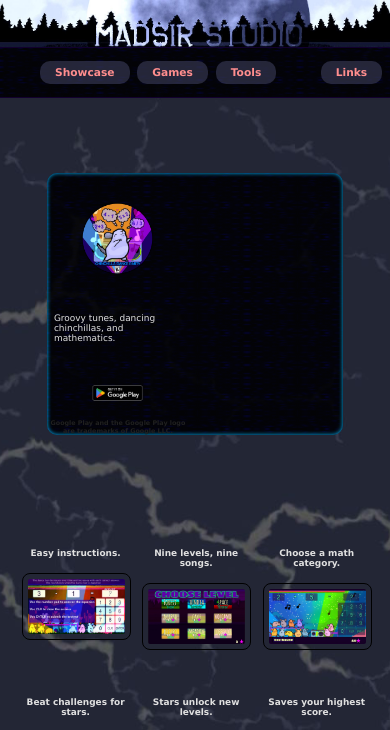
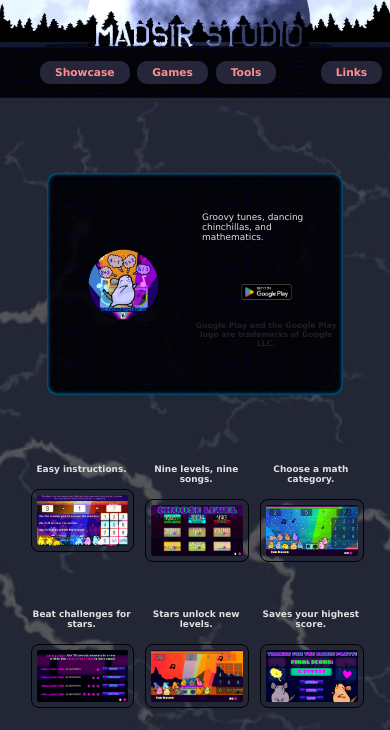
Before and after one commit to Madsir/madsirstudio.github.io, a Jekyll site: the page built from chinchillin/index.html, in a window 390 px wide. Shown: the top 730 px of the page. Built offline with Jekyll 4.4.1, drawn with Linux system fonts in a browser that asks for light colours.

Commit message:
Update index.html

```diff
--- a/chinchillin/index.html
+++ b/chinchillin/index.html
@@ -72,10 +72,11 @@
     font-size: 0.7em;
   }
   h6 {
-     font-size: 0.3em;
+     font-size: 0.5vw;
   }
   .demo{
 	visibility: hidden;
+	  display: none;
   }
 }
 .around {
@@ -94,7 +95,7 @@
 }
 h6 {
   color: #202020;
-  font-size: 0.5em;
+  font-size: 0.6em;
   text-align: center;
 }
 </style>
@@ -108,6 +109,7 @@
 	<div class="around">
 		<br>
 		<br>
+	   <div class="center">
 		<div class="fonter">
 			<div class="center">
 			 <img src="/Assets/CDPiconE.png" alt="Calculation Boogie/Chinchilla Dance Party" style="width:50%;display:block;margin-left:auto;margin-right:auto">
@@ -117,7 +119,8 @@
 	<br>
 		<div class="fonter">
 	            <p>Groovy tunes, dancing chinchillas, and mathematics.</p>
-	<br><br>
+		<br>
+		<br>
 			<div class="center">
 				<a href="https://play.google.com/store/apps/details?id=com.MadsirStudio.ChinchillaDanceParty"><img src="/Assets/google-play-badge.png" style="width:40%;display:block;margin-left:auto;margin-right:auto"></a>
 			</div>
```
Lines whose indentation alone changed are shown as unchanged.
